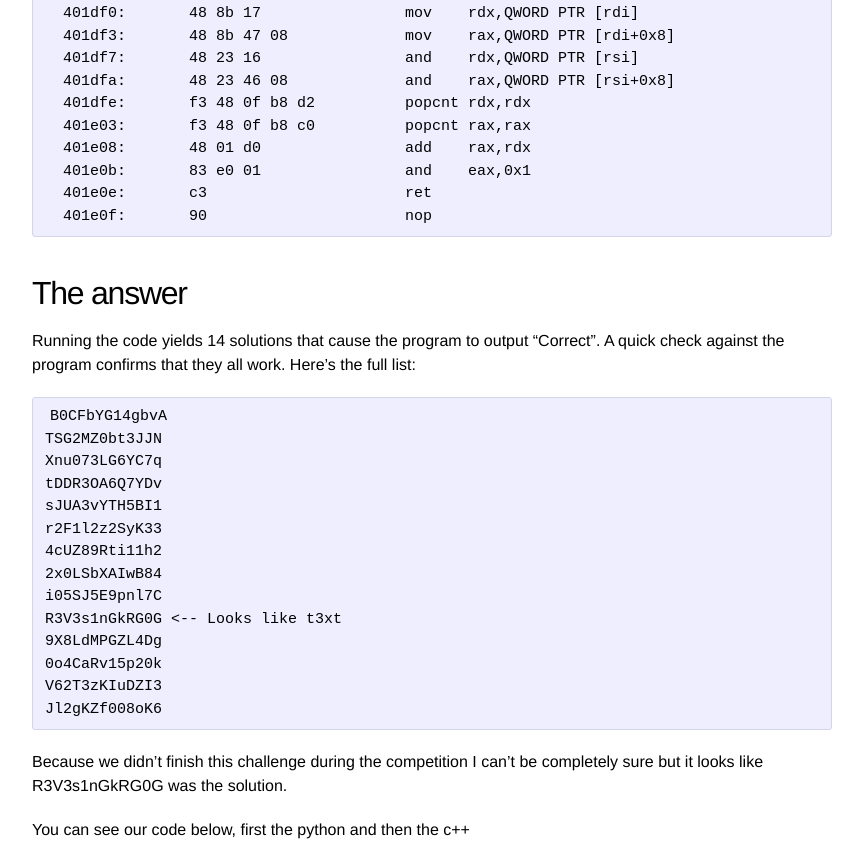
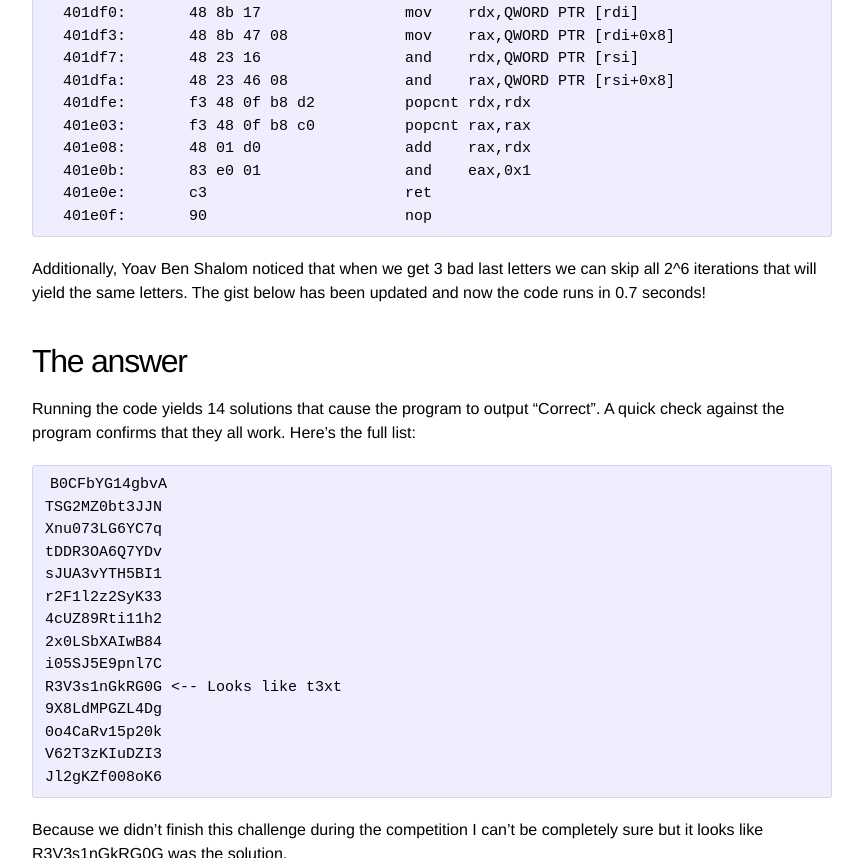
Before and after one commit to 0xAWES0ME/0xAWES0ME.github.io, a Jekyll site: the page built from _posts/2014-06-13-rarara.md, in a window 1280 px wide and 900 px high, scrolled down 5604 px, cut to the strip 0-858 px from the top of the window. Shown: the whole strip, without its empty margins (208-1071 px from the left). Built offline with Jekyll 4.4.1, drawn with Linux system fonts in a browser that asks for light colours; some of the changed text lies outside the part shown.

Commit message:
Add Yoav's improvements

```diff
--- a/_posts/2014-06-13-rarara.md
+++ b/_posts/2014-06-13-rarara.md
@@ -88,7 +88,7 @@ But we can do even better :)
 We know that the xor of the lower bits of all of the equations is zero, because the sum of the letters is even. Therefore, we can add a row to our matrix and we have one less bit that we have to brute force. Final speed is around 2 seconds.
 
 ## Update: Even better
-Michael Huzman pointed out that the builtin `popcnt` instruction should vastly improve the speed of the `inner` function. By adding the flag `-march=corei7` gcc will automatically use this instruction for bitset's `count` function. This again halves the speed and now it runs in a single second!
+Michael Huzman pointed out that the builtin `popcnt` instruction should vastly improve the speed of the `inner` function. By adding the flag `-march=corei7` gcc will automatically use this instruction for bitset's `count` function. This again halves the speed and now it runs in 1.2 seconds!
 
 Disassembly before and after:
 
@@ -129,6 +129,8 @@ Disassembly before and after:
       401e0e:       c3                      ret
       401e0f:       90                      nop
 
+Additionally, Yoav Ben Shalom noticed that when we get 3 bad last letters we can skip all 2^6 iterations that will yield the same letters. The gist below has been updated and now the code runs in 0.7 seconds!
+
 ## The answer
 Running the code yields 14 solutions that cause the program to output "Correct". A quick check against the program confirms that they all work. Here's the full list:
 
```
